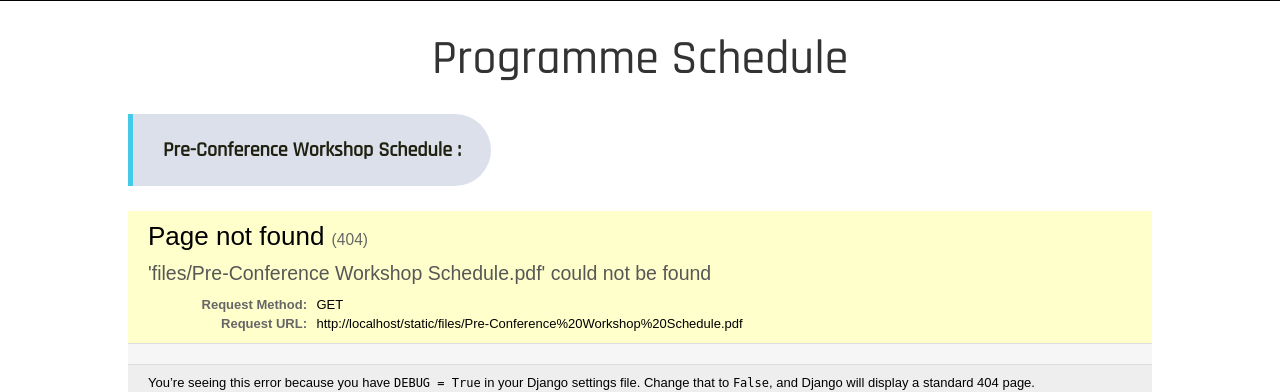
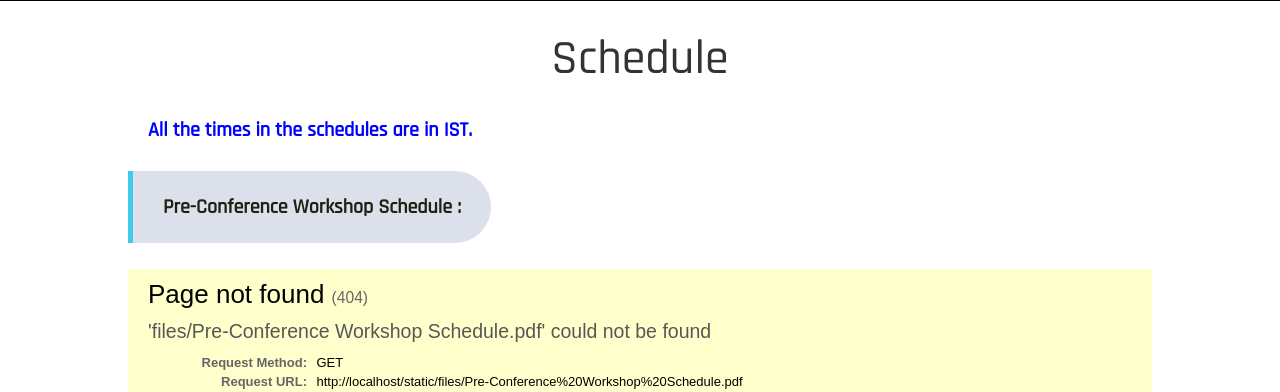
Before and after one commit to touqeer121/nitwConference-live, a Django app: page /programme-schedule/ in a window 1280 px wide. Shown: the part 119-511 px from the top of the page. Run offline with Django 3.2, Linux system fonts and the light colour scheme; parts of the project's set-up code (start-up, migrations or seed data) failed here and were passed over; some libraries are stand-ins or nearby versions; some web fonts are replaced.

Commit message:
updated schedule

```diff
--- a/templates/base.html
+++ b/templates/base.html
@@ -90,7 +90,7 @@
                                     <a class="dropdown-item" href="../session-chairs">Session Chairs</a>
                                     <a class="dropdown-item" href="../who-can-join">Who Can Join</a>
                                     <a class="dropdown-item" href="../important-dates">Important Dates</a>
-                                    <a class="dropdown-item" href="../programme-schedule">Programme Schedule</a>
+                                    <a class="dropdown-item" href="../programme-schedule">Schedule</a>
                                     <a class="dropdown-item" href="../brochure">Brochure</a>
 
                                 </div>
--- a/templates/home.html
+++ b/templates/home.html
@@ -37,7 +37,7 @@
         </div>
         <div id="mainButtons">
             <!-- <a class="formButton homeButton" style="display: inline-block" href="../registration">Register</a> -->
-            <a class="formButton homeButton" style="display: inline-block" href="../programme-schedule">Programme Schedule</a>
+            <a class="formButton homeButton" style="display: inline-block" href="../programme-schedule">Schedule</a>
             <a class="formButton homeButton" style="display: inline-block" href="../paper-submission">Paper Submission</a>
         </div>
     </div>
--- a/templates/programme_schedule.html
+++ b/templates/programme_schedule.html
@@ -1,5 +1,5 @@
 {% extends 'base.html' %}
-{% block title %} | Programme Schedule{% endblock title %}
+{% block title %} | Schedule{% endblock title %}
 {% load static %}
 {% block scripts %}
     <link href='https://fonts.googleapis.com/css?family=Roboto+Slab:400,700' rel='stylesheet' type='text/css'>
@@ -13,8 +13,15 @@
 </section>
 
 <section class="content" style="text-align: center; margin: 0 auto; padding: 30px 0">
-    <h1 style="margin-bottom:25px ;">Programme Schedule</h1>
+    <h1 style="margin-bottom:25px ;">Schedule</h1>
     <div class="my-main-container" >
+            <p class="my-content" style="color:blue">
+                <b>
+                    All the times in the schedules are in IST.
+                </b>
+            </p>
+            <br>
+
             <div  style="font-size: 20px; text-align: left "  ><b class="my-row-2">Pre-Conference Workshop Schedule :</b></div>
             <br>
             <iframe src="{% static 'files/Pre-Conference Workshop Schedule.pdf' %}#zoom=FitW" style="text-align:center; margin:0 auto; width: 100%;height: 100%;
@@ -31,7 +38,7 @@
             <a class="formButton brochureButton" style="display: inline-block" href="{% static 'files/GCIMB 2021 Schedule.pdf' %}">
                 Download GCIMB 2021 Schedule
             </a>
-            <br><br><br><br><br>
+            <br><br><br>
 
             <p class="my-content" style="color:blue">
                 <b>
```
